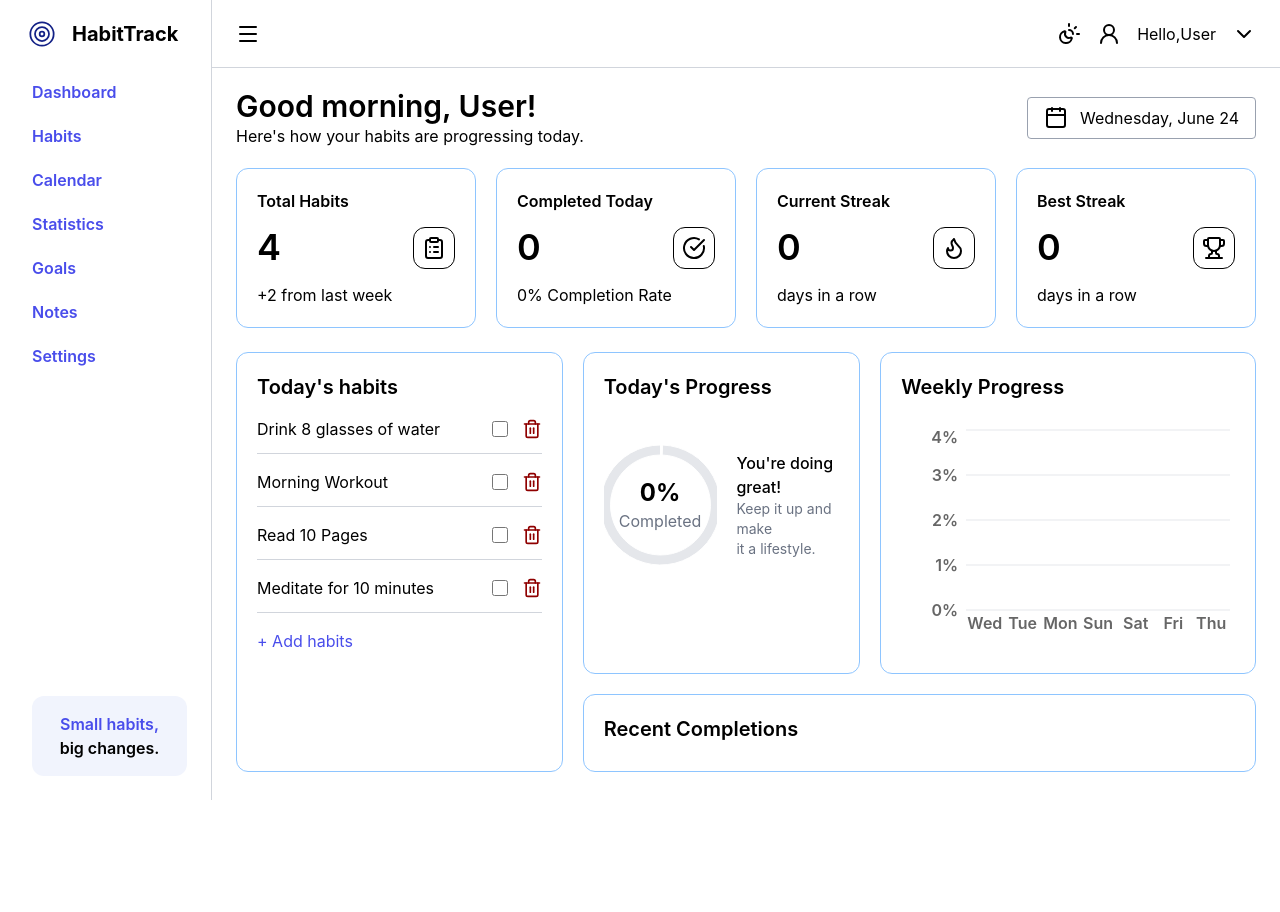
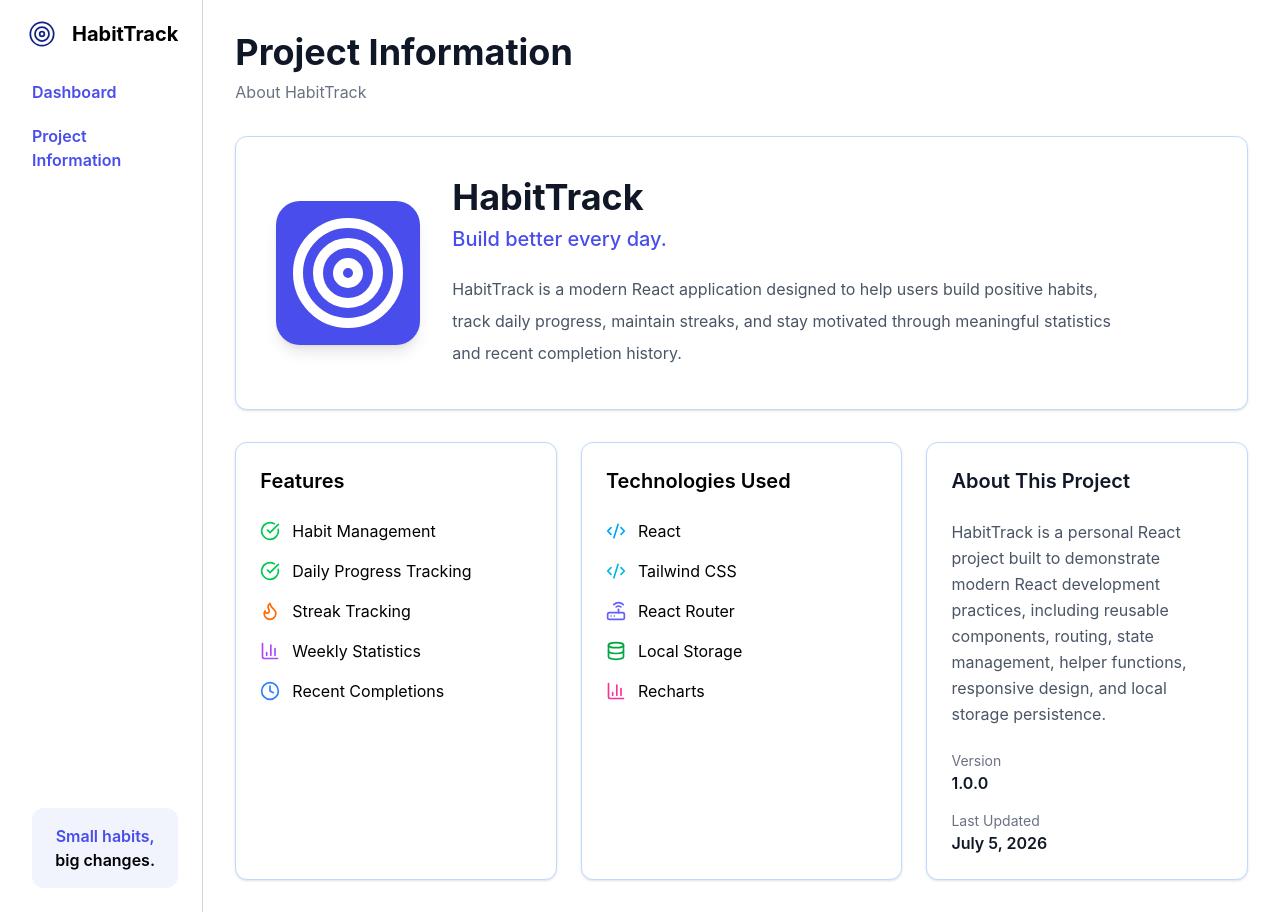
Before and after one commit to satyamsrivastava058/habit-tracker, a React (Vite) app: page /project-info in a window 1280 px wide. Before the commit the page ends 800 px from the top, so only its background shows below. Built offline with nearby package versions, Linux system fonts and the light colour scheme.

Commit message:
Add project information page and React Router navigation

```diff
--- a/package.json
+++ b/package.json
@@ -14,6 +14,7 @@
     "lucide-react": "^1.16.0",
     "react": "^19.2.4",
     "react-dom": "^19.2.4",
+    "react-router-dom": "^7.18.1",
     "recharts": "^3.8.1",
     "tailwindcss": "^4.3.0"
   },
--- a/src/App.jsx
+++ b/src/App.jsx
@@ -1,6 +1,10 @@
 import React, { useState } from 'react'
+import {Routes, Route} from 'react-router-dom'
+
 import SideBar from './components/SideBar'
 import MainContent from './components/MainContent'
+import ProjectInfo from './components/ProjectInfo'
+
 
 const App = () => {
 
@@ -10,7 +14,11 @@ const App = () => {
   return (
     <div className={`${isDark ? "bg-black text-white" : "bg-white text-black"}  flex`}>
       {isOpen && <SideBar />}
-      <MainContent setIsOpen={setIsOpen} isOpen={isOpen } setIsDark={setIsDark} isDark={isDark}/>
+      <Routes>
+        <Route path="/" element={<MainContent setIsOpen={setIsOpen} isOpen={isOpen } setIsDark={setIsDark} isDark={isDark}/>} />
+        <Route path="/project-info" element={<ProjectInfo isDark={isDark}/>} />
+      </Routes>
+
     </div>
   )
 }
--- a/src/components/DashboardContent.jsx
+++ b/src/components/DashboardContent.jsx
@@ -2,7 +2,7 @@ import React, { useState } from 'react'
 import {ResponsiveContainer, BarChart, Bar, XAxis, YAxis, CartesianGrid, LabelList, PieChart, Pie, Cell} from 'recharts'
 import { Trash2 } from 'lucide-react'
 
-const DashboardContent = ({habits, handleToggle, handleAddHabit, handleDeleteHabit, ChartData, completionPercentage, today, weeklyProgressData, recentActivity, getTimeAgo}) => {
+const DashboardContent = ({isDark, habits, handleToggle, handleAddHabit, handleDeleteHabit, ChartData, completionPercentage, today, weeklyProgressData, recentActivity, getTimeAgo}) => {
 
 const [newHabit, setNewHabit] = useState("");
 
@@ -13,8 +13,8 @@ function handleShowInput() {
 }
 
   return (
-    <div className='grid grid-cols-3 gap-5 min-h-105 m-6 '>
-        <div className='row-span-2 rounded-xl p-5 border border-blue-300 space-y-4 '>
+    <div  className={`grid grid-cols-3 gap-5 min-h-105 m-6 ${isDark ? "text-white" :"text-gray-900"}`}>
+        <div className={`row-span-2 rounded-xl p-5 border border-blue-200 space-y-4 shadow-sm ${isDark ? "bg-gray-900 border-gray-700" : "bg-white border-blue-200"} `}>
             <h1 className='text-xl font-semibold'>Today's habits</h1>
             {habits.map((habit,idx ) => {
               return(
@@ -61,7 +61,7 @@ function handleShowInput() {
             >+ Add habits</button>
         </div>
         <div className=' col-span-2 flex gap-5'>
-            <div className=' rounded-xl p-5 border border-blue-300 space-y-4 flex-1 '>
+            <div className={` rounded-xl p-5 border border-blue-200 space-y-4 flex-1 shadow-sm ${isDark ? "bg-gray-900 border-gray-700" : "bg-white border-blue-200"}`}>
               <h1 className='text-xl font-semibold mb-6'>Today's Progress</h1>
               <div className='flex gap-5  items-center'>
                   <div className='relative w-40 h-40'>
@@ -99,7 +99,7 @@ function handleShowInput() {
                   </div>
                </div>
                    </div>
-                   <div className=' rounded-xl p-5 border border-blue-300 flex-[1.7]'>
+                   <div className={`rounded-xl p-5 border border-blue-200 shadow-sm flex-[1.7] ${isDark ? "bg-gray-900 border-gray-700" : "bg-white border-blue-200"}`}>
                        <h1 className='text-xl font-semibold mb-6'>Weekly Progress</h1>
                        <div>
                            <ResponsiveContainer width='100%' height={220}>
@@ -123,7 +123,7 @@ function handleShowInput() {
                        </div>
                </div>
         </div>
-        <div className='col-span-2  rounded-xl p-5 border border-blue-300 space-y-4'>
+        <div className={`col-span-2  rounded-xl p-5 border border-blue-200 shadow-sm space-y-4 ${isDark ? "bg-gray-900 border-gray-700" : "bg-white border-blue-200"}`}>
             <h2 className='text-xl font-semibold'>Recent Completions</h2>
             {recentActivity.map((activity) => {
               return(
--- a/src/components/Header.jsx
+++ b/src/components/Header.jsx
@@ -24,7 +24,6 @@ const Header = ({setIsOpen, isOpen, setIsDark, isDark}) => {
             }} className={`'mr-4' ${iconStyle}`}/>
             <UserRound className={`${iconStyle}`} />
             <h2>Hello,User</h2>
-            <ChevronDown className={`${iconStyle}`} />
         </div>
       </div>
       <div className='flex justify-between px-6 items-center min-h-17 my-4'>
@@ -32,8 +31,8 @@ const Header = ({setIsOpen, isOpen, setIsDark, isDark}) => {
           <h1 className='text-3xl font-semibold'>Good morning, User!</h1>
           <p>Here's how your habits are progressing today.</p>
         </div>
-        <button className='flex gap-3 items-center border py-2 px-4 rounded border-gray-400'>
-          <Calendar color="#000000" />
+        <button className={`flex gap-3 items-center border py-2 px-4 rounded border-blue-200 shadow-sm ${isDark ? "bg-gray-900 border-gray-700" : "bg-white border-blue-200"}`}>
+          <Calendar className={isDark ? "text-gray-300" : "text-black"} />
           <p>{formattedDate}</p>
         </button>
       </div>
--- a/src/components/MainContent.jsx
+++ b/src/components/MainContent.jsx
@@ -179,7 +179,7 @@ const bestStreak = calculateBestStreak(habits);
   {
     title: "Total Habits",
     value: habits.length,
-    subtitle: "+2 from last week",
+    subtitle: "Build better every day.",
     icon: ClipboardList
   },
   {
@@ -276,10 +276,10 @@ const getTimeAgo = (lastCompletedDate) => {
         <Header setIsOpen={setIsOpen} isOpen={isOpen} setIsDark={setIsDark} isDark={isDark}/>
         <div className='flex gap-5 px-6 flex-nowrap'>
           {statsData.map((item,idx) => {
-          return <StatsCard key={idx} {...item}  />
+          return <StatsCard key={idx} {...item} isDark={isDark} />
         })}
         </div>
-        <DashboardContent habits={habits} handleToggle={handleToggle} handleAddHabit={handleAddHabit} handleDeleteHabit={handleDeleteHabit} ChartData={ChartData} completionPercentage={completionPercentage} today={today} weeklyProgressData={weeklyProgressData} recentActivity={recentActivity} getTimeAgo={getTimeAgo}/>
+        <DashboardContent isDark={isDark} habits={habits} handleToggle={handleToggle} handleAddHabit={handleAddHabit} handleDeleteHabit={handleDeleteHabit} ChartData={ChartData} completionPercentage={completionPercentage} today={today} weeklyProgressData={weeklyProgressData} recentActivity={recentActivity} getTimeAgo={getTimeAgo}/>
     </div>
   )
 }
--- /dev/null
+++ b/src/components/ProjectInfo.jsx
@@ -0,0 +1,224 @@
+import {
+  Target,
+  CheckCircle,
+  Flame,
+  BarChart3,
+  Clock,
+  Code2,
+  Router,
+  Database,
+} from "lucide-react";
+
+const ProjectInfo = ({ isDark }) => {
+  return (
+    <div className="p-8 space-y-8">
+      <div>
+        <h1
+          className={`text-4xl font-bold ${
+            isDark ? "text-white" : "text-gray-900"
+          }`}
+        >
+          Project Information
+        </h1>
+
+        <p
+          className={`mt-2 ${
+            isDark ? "text-gray-400" : "text-gray-500"
+          }`}
+        >
+          About HabitTrack
+        </p>
+      </div>
+
+      <div
+        className={`rounded-xl border shadow-sm p-10 ${
+          isDark
+            ? "bg-gray-900 border-gray-700"
+            : "bg-white border-blue-200"
+        }`}
+      >
+        <div className="flex flex-col md:flex-row items-center gap-8">
+          <div className="w-36 h-36 rounded-3xl bg-[#494deb] flex items-center justify-center shadow-lg">
+            <Target
+              className="text-white"
+              size={120}
+              strokeWidth={2}
+            />
+          </div>
+
+          <div className="flex-1">
+            <h2
+              className={`text-4xl font-bold ${
+                isDark ? "text-white" : "text-gray-900"
+              }`}
+            >
+              HabitTrack
+            </h2>
+
+            <p className="text-xl text-[#494deb] font-medium mt-2">
+              Build better every day.
+            </p>
+
+            <p
+              className={`mt-5 leading-8 max-w-2xl ${
+                isDark ? "text-gray-300" : "text-gray-600"
+              }`}
+            >
+              HabitTrack is a modern React application designed to help users
+              build positive habits, track daily progress, maintain streaks,
+              and stay motivated through meaningful statistics and recent
+              completion history.
+            </p>
+          </div>
+        </div>
+      </div>
+
+      <div className="grid md:grid-cols-3 gap-6">
+        <div
+          className={`rounded-xl border p-6 shadow-sm ${
+            isDark
+              ? "bg-gray-900 border-gray-700 text-white"
+              : "bg-white border-blue-200"
+          }`}
+        >
+          <h2 className="text-xl font-semibold mb-6">
+            Features
+          </h2>
+
+          <div className="space-y-4">
+            <div className="flex items-center gap-3">
+              <CheckCircle className="w-5 h-5 text-green-500" />
+              <span>Habit Management</span>
+            </div>
+
+            <div className="flex items-center gap-3">
+              <CheckCircle className="w-5 h-5 text-green-500" />
+              <span>Daily Progress Tracking</span>
+            </div>
+
+            <div className="flex items-center gap-3">
+              <Flame className="w-5 h-5 text-orange-500" />
+              <span>Streak Tracking</span>
+            </div>
+
+            <div className="flex items-center gap-3">
+              <BarChart3 className="w-5 h-5 text-purple-500" />
+              <span>Weekly Statistics</span>
+            </div>
+
+            <div className="flex items-center gap-3">
+              <Clock className="w-5 h-5 text-blue-500" />
+              <span>Recent Completions</span>
+            </div>
+          </div>
+        </div>
+
+        <div
+          className={`rounded-xl border p-6 shadow-sm ${
+            isDark
+              ? "bg-gray-900 border-gray-700 text-white"
+              : "bg-white border-blue-200"
+          }`}
+        >
+          <h2 className="text-xl font-semibold mb-6">
+            Technologies Used
+          </h2>
+
+          <div className="space-y-4">
+            <div className="flex items-center gap-3">
+              <Code2 className="w-5 h-5 text-sky-500" />
+              <span>React</span>
+            </div>
+
+            <div className="flex items-center gap-3">
+              <Code2 className="w-5 h-5 text-cyan-500" />
+              <span>Tailwind CSS</span>
+            </div>
+
+            <div className="flex items-center gap-3">
+              <Router className="w-5 h-5 text-indigo-500" />
+              <span>React Router</span>
+            </div>
+
+            <div className="flex items-center gap-3">
+              <Database className="w-5 h-5 text-green-600" />
+              <span>Local Storage</span>
+            </div>
+
+            <div className="flex items-center gap-3">
+              <BarChart3 className="w-5 h-5 text-pink-500" />
+              <span>Recharts</span>
+            </div>
+          </div>
+        </div>
+
+        <div
+          className={`rounded-xl border p-6 shadow-sm ${
+            isDark
+              ? "bg-gray-900 border-gray-700"
+              : "bg-white border-blue-200"
+          }`}
+        >
+          <h2
+            className={`text-xl font-semibold mb-6 ${
+              isDark ? "text-white" : "text-gray-900"
+            }`}
+          >
+            About This Project
+          </h2>
+
+          <p
+            className={`leading-relaxed mb-6 ${
+              isDark ? "text-gray-300" : "text-gray-600"
+            }`}
+          >
+            HabitTrack is a personal React project built to demonstrate modern
+            React development practices, including reusable components,
+            routing, state management, helper functions, responsive design,
+            and local storage persistence.
+          </p>
+
+          <div className="space-y-4">
+            <div>
+              <p
+                className={`text-sm ${
+                  isDark ? "text-gray-400" : "text-gray-500"
+                }`}
+              >
+                Version
+              </p>
+
+              <p
+                className={`font-semibold ${
+                  isDark ? "text-white" : "text-gray-900"
+                }`}
+              >
+                1.0.0
+              </p>
+            </div>
+
+            <div>
+              <p
+                className={`text-sm ${
+                  isDark ? "text-gray-400" : "text-gray-500"
+                }`}
+              >
+                Last Updated
+              </p>
+
+              <p
+                className={`font-semibold ${
+                  isDark ? "text-white" : "text-gray-900"
+                }`}
+              >
+                July 5, 2026
+              </p>
+            </div>
+          </div>
+        </div>
+      </div>
+    </div>
+  );
+};
+
+export default ProjectInfo;
--- a/src/components/SideBar.jsx
+++ b/src/components/SideBar.jsx
@@ -1,5 +1,7 @@
 import React from 'react'
 import { Target } from 'lucide-react'
+import { NavLink } from "react-router-dom";
+
 
 const SideBar = () => {
   return (
@@ -10,13 +12,8 @@ const SideBar = () => {
       </div>
       <div className=' flex flex-col flex-1 justify-between h-full pl-2'>
         <div className='flex flex-col gap-5 font-semibold text-l text-[#494deb] cursor-pointer' >
-          <h2>Dashboard</h2>
-          <h2>Habits</h2>
-          <h2>Calendar</h2>
-          <h2>Statistics</h2>
-          <h2>Goals</h2>
-          <h2>Notes</h2>
-          <h2>Settings</h2>
+          <NavLink to="/">Dashboard</NavLink>
+          <NavLink to="/project-info">Project Information</NavLink>
         </div>
         <div className=' min-h-20 rounded-xl flex flex-col items-center justify-center font-semibold bg-[#f1f4fd]'  >
           <h1 className='text-[#494deb]'>Small habits,</h1>
--- a/src/components/StatsCard.jsx
+++ b/src/components/StatsCard.jsx
@@ -1,8 +1,8 @@
 import React from 'react'
 
-const StatsCard = ({title, value, subtitle, icon: Icon}) => {
+const StatsCard = ({title, value, subtitle, icon: Icon, isDark}) => {
   return (
-    <div className=' min-h-40 min-w-60 p-5 flex flex-1 flex-col justify-between border rounded-xl border-blue-300'>
+    <div className={`min-h-40 min-w-60 p-5 flex flex-1 flex-col justify-between border rounded-xl border-blue-200 shadow-sm ${isDark ? "bg-gray-900 border-gray-700" : "bg-white border-blue-200"}`}>
         <h2 className='font-semibold'>{title}</h2>
         <div className='flex justify-between'>
           <p className='text-4xl font-semibold '>{value}</p>
--- a/src/main.jsx
+++ b/src/main.jsx
@@ -1,6 +1,12 @@
-import { StrictMode } from 'react'
+import React from 'react'
 import { createRoot } from 'react-dom/client'
+import ReactDOM from "react-dom/client";
+import { BrowserRouter } from "react-router-dom";
 import './index.css'
 import App from './App.jsx'
 
-createRoot(document.getElementById('root')).render(<App />)
+createRoot(document.getElementById('root')).render(
+<BrowserRouter>
+<App />
+</BrowserRouter>
+)
```
Also changed, not shown: 1 other file (tests, documents, lock files or other folders).
